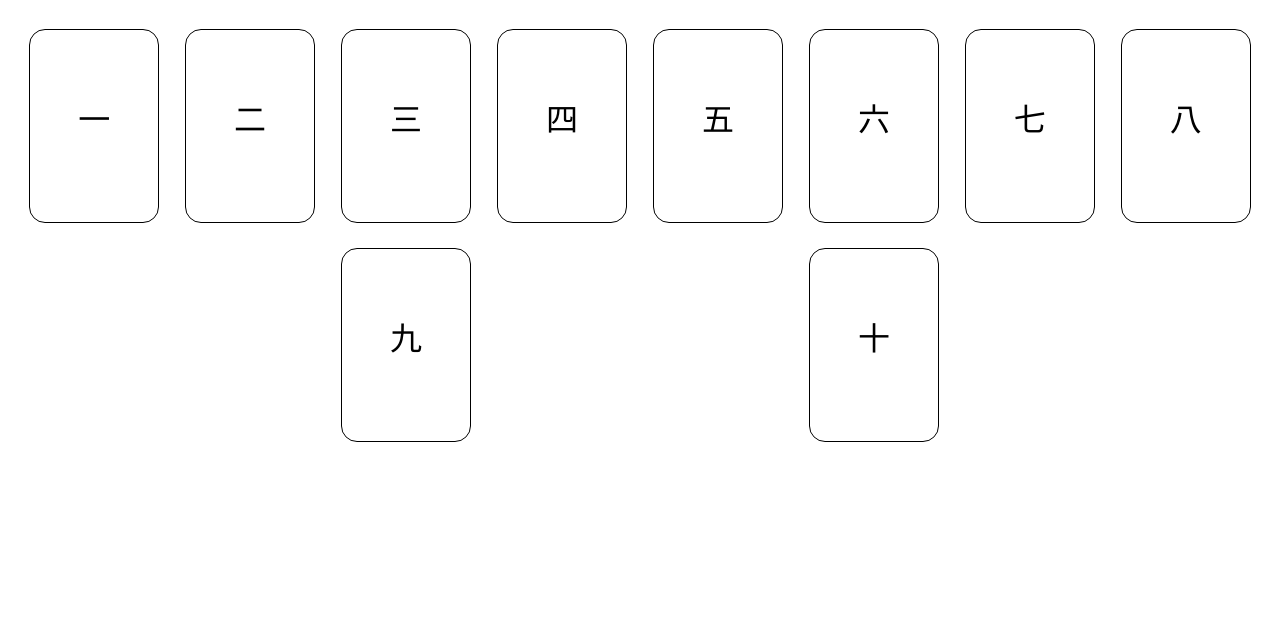
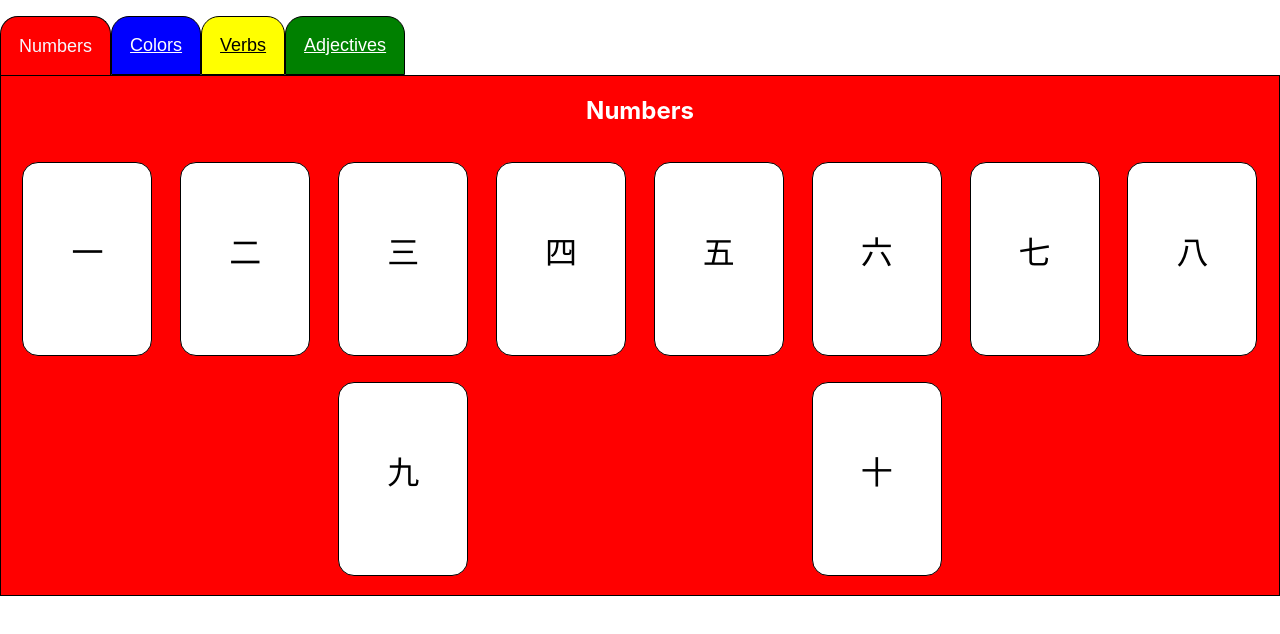
Before and after one commit to emoore36/japanese_flashcards, a React (Create React App) app: page / in a window 1280 px wide. Shown: the top 634 px of the page. Built offline with nearby package versions, Linux system fonts and the light colour scheme.

Commit message:
Added tabulated pages for categorization

```diff
--- a/src/App.js
+++ b/src/App.js
@@ -1,10 +1,11 @@
 import './App.css';
-import { CardList } from './components/cards/Cards';
+// import { CardList } from './components/cards/Cards'
+import { PageControl } from './components/pages/Pages'
 
 function App() {
   return (
     <div className="App">
-      <CardList />
+      <PageControl />
     </div>
   );
 }
--- a/src/components/cards/Cards.css
+++ b/src/components/cards/Cards.css
@@ -1,6 +1,7 @@
 .card-content {
     margin-top: 50%;
     user-select: none;
+    color: black;
 }
 
 .card {
@@ -13,6 +14,7 @@
     list-style: none;
     font-size: xx-large;
     cursor: pointer;
+    background-color: white;
 
 }
 
@@ -23,8 +25,8 @@
 }
 
 .card-list {
-    padding: .5em;
-    margin: .5em;
+    padding: .1em;
+    margin: .1em;
     display: flex;
     flex-wrap: wrap;
     justify-content: space-evenly;
--- a/src/components/cards/Cards.js
+++ b/src/components/cards/Cards.js
@@ -8,20 +8,7 @@ import './Cards.css';
  */
 function CardList(props) {
 
-    const cards = [
-        Card({ id: 1, text: { back: "One", front: "一" } }),
-        Card({ id: 2, text: { back: "Two", front: "二" } }),
-        Card({ id: 3, text: { back: "Three", front: "三" } }),
-        Card({ id: 4, text: { back: "Four", front: "四" } }),
-        Card({ id: 5, text: { back: "Five", front: "五" } }),
-        Card({ id: 6, text: { back: "Six", front: "六" } }),
-        Card({ id: 7, text: { back: "Seven", front: "七" } }),
-        Card({ id: 8, text: { back: "Eight", front: "八" } }),
-        Card({ id: 9, text: { back: "Nine", front: "九" } }),
-        Card({ id: 10, text: { back: "Ten", front: "十" } })
-    ];
-
-    return <ul className='card-list'>{cards}</ul>;
+    return <ul className='card-list'>{props.data}</ul>;
 
 }
 
@@ -34,10 +21,10 @@ function Card(props) {
 
     const [flipped, flip] = useState(false);
 
-    return (<li className="card" key={props.id} onClick={() => flip(!flipped)}>
+    return (<li id={'card_' + props.id} className="card" key={props.id} onClick={() => flip(!flipped)}>
         <div className='card-content'>{(flipped ? props.text.back : props.text.front)}</div>
     </li>);
 
 }
 
-export { CardList };
+export { Card, CardList };
--- /dev/null
+++ b/src/components/pages/Pages.css
@@ -0,0 +1,75 @@
+.tab {
+    margin-left: 0;
+    font-size: large;
+    padding: 1em;
+    border: 1px solid black;
+    border-bottom: 0px;
+    border-radius: 1em 1em 0 0;
+}
+
+.tab-active {
+    fill-opacity: 100%;
+}
+
+.tab-inactive {
+    border: 1px solid black;
+    text-decoration: underline;
+    cursor: pointer;
+    fill-opacity: 5%;
+}
+
+.tab-group {
+    display: flex;
+    justify-content: left;
+    margin-bottom: 0;
+    margin-left: 0;
+    padding-left: 0;
+}
+
+.page-inactive {
+    display: none;
+}
+
+.page-active {
+    border: 1px solid black;
+}
+
+#tab_0 {
+    background-color: red;
+    color: ghostwhite;
+}
+
+#tab_1 {
+    background-color: blue;
+    color: white;
+}
+
+#tab_2 {
+    background-color: yellow;
+    color: black;
+}
+
+#tab_3 {
+    background-color: green;
+    color: white;
+}
+
+#page_0 {
+    background-color: red;
+    color: white;
+}
+
+#page_1 {
+    background-color: blue;
+    color: white;
+}
+
+#page_2 {
+    background-color: yellow;
+    color: black;
+}
+
+#page_3 {
+    background-color: green;
+    color: white;
+}
--- /dev/null
+++ b/src/components/pages/Pages.js
@@ -0,0 +1,131 @@
+import { useState } from "react";
+import { Card, CardList } from "../cards/Cards";
+import './Pages.css'
+
+function Tab(props) {
+
+    return (
+        <button className={props.isActive ? "tab tab-active" : "tab tab-inactive"} id={"tab_" + props.id} key={props.id} onClick={() => props.onClick(props.id)}>{props.text}</button>
+    );
+}
+
+function TabGroup(props) {
+
+    // TODO: active tab
+
+
+    const tabs = [
+        Tab({ ...props.list[0], onClick: props.onClick }),
+        Tab({ ...props.list[1], onClick: props.onClick }),
+        Tab({ ...props.list[2], onClick: props.onClick }),
+        Tab({ ...props.list[3], onClick: props.onClick })
+    ]
+
+    return (
+        <ul className="tab-group">{tabs}</ul>
+    );
+
+}
+
+function getCards(card_list_id) {
+    const cardListRepo = [
+        CardList({
+            data: [
+                Card({ id: 1, text: { back: "One", front: "一" } }),
+                Card({ id: 2, text: { back: "Two", front: "二" } }),
+                Card({ id: 3, text: { back: "Three", front: "三" } }),
+                Card({ id: 4, text: { back: "Four", front: "四" } }),
+                Card({ id: 5, text: { back: "Five", front: "五" } }),
+                Card({ id: 6, text: { back: "Six", front: "六" } }),
+                Card({ id: 7, text: { back: "Seven", front: "七" } }),
+                Card({ id: 8, text: { back: "Eight", front: "八" } }),
+                Card({ id: 9, text: { back: "Nine", front: "九" } }),
+                Card({ id: 10, text: { back: "Ten", front: "十" } })
+            ]
+        }),
+        CardList({
+            data: [
+                Card({ id: 1, text: { back: "Red", front: "赤" } }),
+                Card({ id: 2, text: { back: "Blue", front: "青" } }),
+                Card({ id: 3, text: { back: "Green", front: "緑" } }),
+                Card({ id: 4, text: { back: "Orange", front: "オレンジ" } }),
+                Card({ id: 5, text: { back: "Purple", front: "紫" } }),
+                Card({ id: 6, text: { back: "Yellow", front: "黄色" } }),
+                Card({ id: 7, text: { back: "Black", front: "黒" } }),
+                Card({ id: 8, text: { back: "White", front: "白" } }),
+                Card({ id: 9, text: { back: "Brown", front: "茶色" } }),
+                Card({ id: 10, text: { back: "Pink", front: "ピンク" } })
+            ]
+        }),
+        CardList({
+            data: [
+                Card({ id: 1, text: { back: "to eat", front: "食べる" } }),
+                Card({ id: 2, text: { back: "to drink", front: "飲む" } }),
+                Card({ id: 3, text: { back: "to sleep", front: "寝る" } }),
+                Card({ id: 4, text: { back: "to get up", front: "起きる" } }),
+                Card({ id: 5, text: { back: "to read", front: "読む" } }),
+                Card({ id: 6, text: { back: "to wear", front: "着る" } }),
+                Card({ id: 7, text: { back: "to laugh", front: "笑う" } }),
+                Card({ id: 8, text: { back: "to dance", front: "踊る" } }),
+                Card({ id: 9, text: { back: "to run", front: "走る" } }),
+                Card({ id: 10, text: { back: "to walk", front: "歩く" } })
+            ]
+        }),
+        CardList({
+            data: [
+                Card({ id: 1, text: { back: "Big", front: "大きい" } }),
+                Card({ id: 2, text: { back: "Small", front: "小さい" } }),
+                Card({ id: 3, text: { back: "Slow", front: "遅い" } }),
+                Card({ id: 4, text: { back: "Fast", front: "速い" } }),
+                Card({ id: 5, text: { back: "Near", front: "近く" } }),
+                Card({ id: 6, text: { back: "Far", front: "遠い" } }),
+                Card({ id: 7, text: { back: "Good", front: "良い" } }),
+                Card({ id: 8, text: { back: "Bad", front: "悪い" } }),
+                Card({ id: 9, text: { back: "Many", front: "多い" } }),
+                Card({ id: 10, text: { back: "Few", front: "少し" } })
+            ]
+        })
+    ];
+
+    return cardListRepo[card_list_id];
+
+}
+
+function PageControl() {
+
+    // TODO: state of active page
+    const [activeId, setActivePage] = useState(0);
+
+    const propsList = [
+        { id: 0, text: "Numbers", color: 'red', isActive: (0 === activeId) },
+        { id: 1, text: "Colors", color: 'blue', isActive: (1 === activeId) },
+        { id: 2, text: "Verbs", color: 'yellow', isActive: (2 === activeId) },
+        { id: 3, text: "Adjectives", color: 'green', isActive: (3 === activeId) }
+    ]
+
+    const pages = [
+        Page({ ...propsList[0], content: <CardList data={getCards(0)} />, isActive: (0 === activeId) }),
+        Page({ ...propsList[1], content: <CardList data={getCards(1)} />, isActive: (1 === activeId) }),
+        Page({ ...propsList[2], content: <CardList data={getCards(2)} />, isActive: (2 === activeId) }),
+        Page({ ...propsList[3], content: <CardList data={getCards(3)} />, isActive: (3 === activeId) })
+    ]
+
+    return (
+        <div className="page-control" id="page_control_0">
+            {TabGroup({ list: propsList, onClick: setActivePage })}
+            {pages}
+        </div>
+    );
+
+}
+
+function Page(props) {
+
+    return (<div className={props.isActive ? "page page-active" : "page page-inactive"} key={props.id} id={"page_" + props.id}>
+        <h2>{props.text}</h2>
+        {props.content}
+    </div>);
+
+}
+
+export { PageControl };
```
